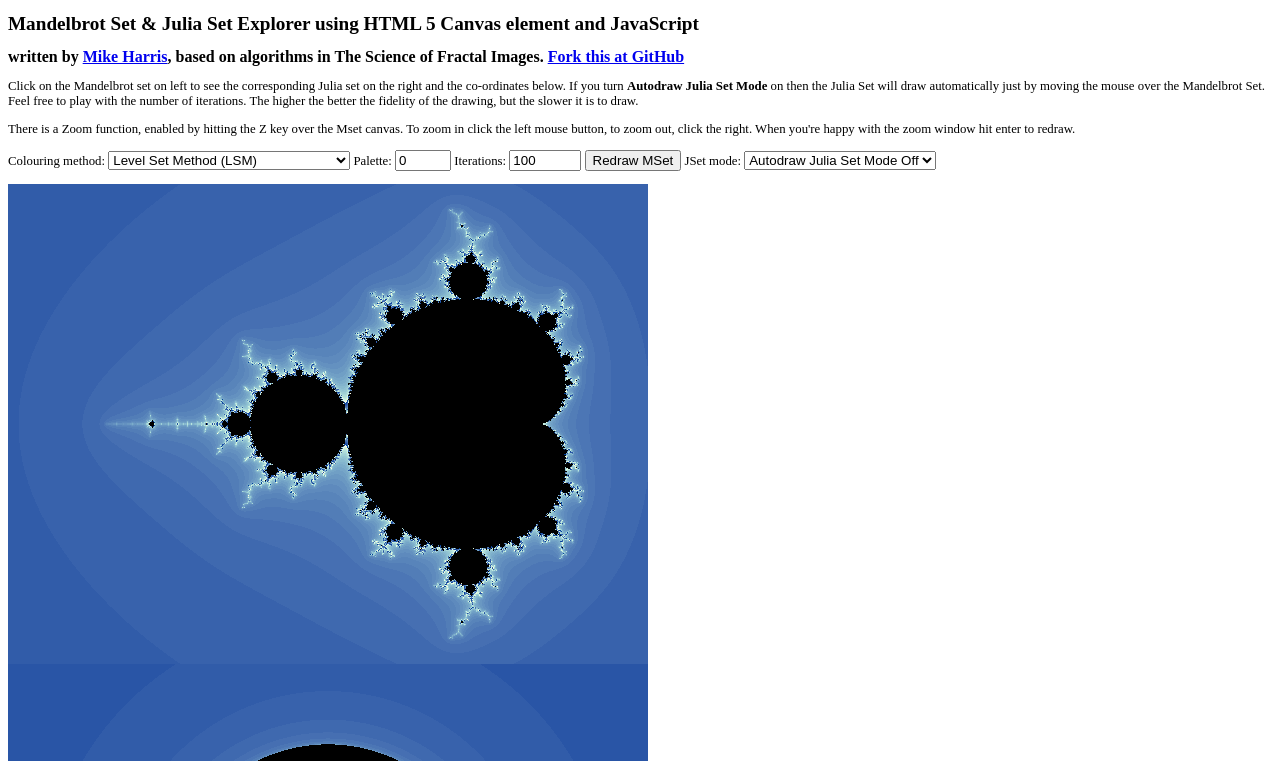
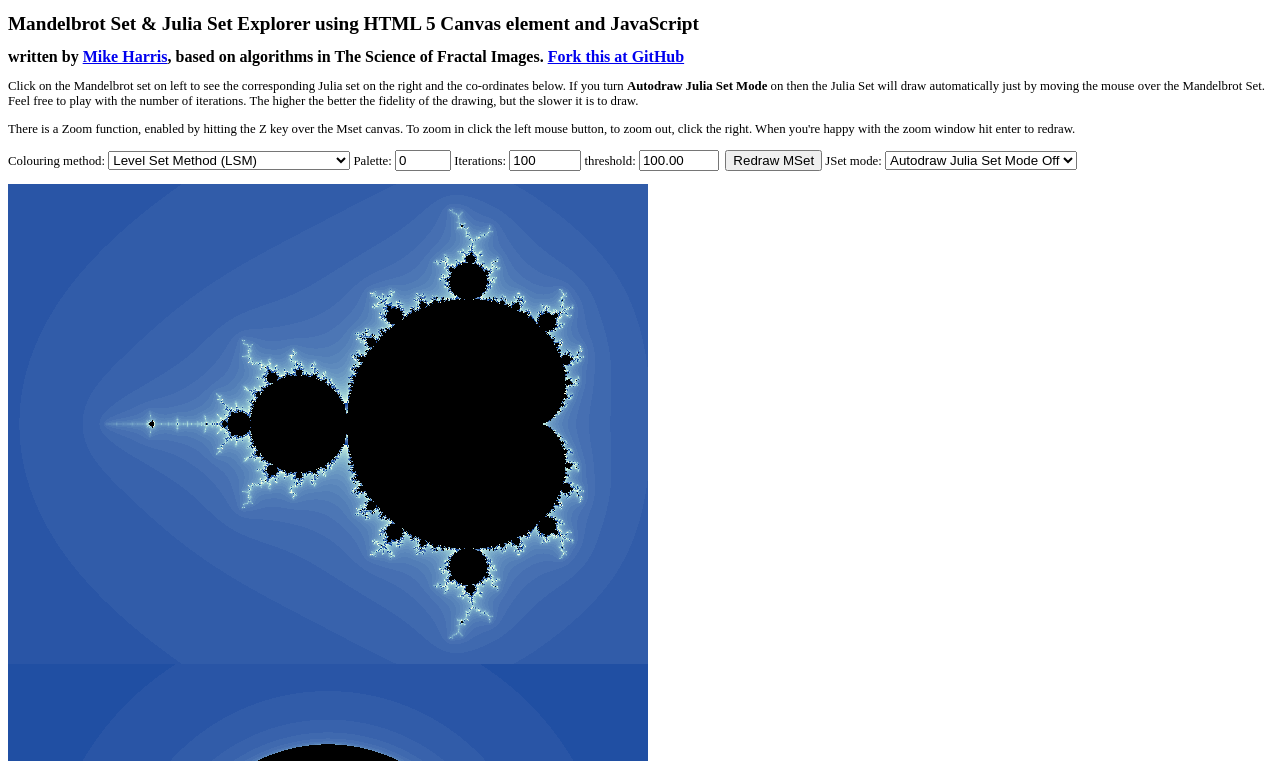
Before and after one commit to mikebharris/javascript_mandelbrot_set_and_julia_set_explorer, a plain HTML site: page index.html in a window 1280 px wide. Shown: the top 761 px of the page. Drawn offline with Linux system fonts and the light colour scheme.

Commit message:
Reduce default value of threshold for LSM/BDM and expose it to be configurable

```diff
--- a/fractal.js
+++ b/fractal.js
@@ -94,9 +94,11 @@ function selectMethod() {
     switch (method) {
         case 'dem':
             document.getElementById("dem-parameters").style.display = 'inline'
+            document.getElementById("lsm-parameters").style.display = 'none'
             break
         default:
             document.getElementById("dem-parameters").style.display = 'none'
+            document.getElementById("lsm-parameters").style.display = 'inline'
     }
 }
 
@@ -154,9 +156,9 @@ function setColourUsingBinaryDecompositionMethod(iterations, maxIterations, ctx,
         // color it depending on the angle of alpha
         const alpha = Math.atan(point.y);
         if ((alpha >= 0) && (alpha <= 3)) {
+            ctx.fillStyle = "#000";
+        } else {
             ctx.fillStyle = "#fff";
-        } else {
-            ctx.fillStyle = "#000";
         }
     }
 }
@@ -165,7 +167,7 @@ function setColourUsingLevelSetMethod(iterations, maxIterations, ctx) {
     if (iterations == maxIterations) {
         // if we didn't get to infinity by the time we
         // used up all the iterations, then we're in the set
-        // colour it bloack
+        // colour it black
         ctx.fillStyle = "#000000";
     } else {
         // otherwise colour it according to the number
@@ -278,7 +280,7 @@ function juliaDrawingFuncLsm(ctx, maxIterations, pointColouringFunc, plane) {
 }
 
 function computePoint(point, cx, cy, maxIterations) {
-    const threshold = 10000.00; // threshold above which value is considered to tend to infinity
+    const threshold = document.getElementById("lsm-threshold").value; // threshold above which value is considered to tend to infinity
 
     let x2 = point.x * point.x;
     let y2 = point.y * point.y;
--- a/index.html
+++ b/index.html
@@ -41,6 +41,11 @@
                                                                             onchange="mandelbrot(); julia()"/></span>
     <label for="iterations">Iterations</label>:
     <input id="iterations" type="number" min="25" max="5000" value="100" step="25"/>
+    <span id="lsm-parameters">
+                <label for="lsm-threshold">threshold: </label>
+        <input id="lsm-threshold" name="lsm-threshold" value="100.00" type="number" step="100" min="1"
+               max="10000"/>&nbsp;
+    </span>
     <span id="dem-parameters" style="display: none">
         <label for="dem-threshold">threshold: </label>
         <input id="dem-threshold" name="dem-threshold" value="0.2" type="number" step="0.01" min="0" max="3"/>&nbsp;
```
